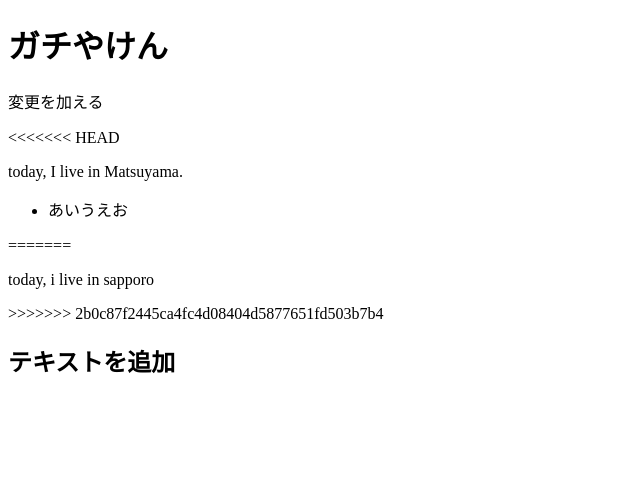
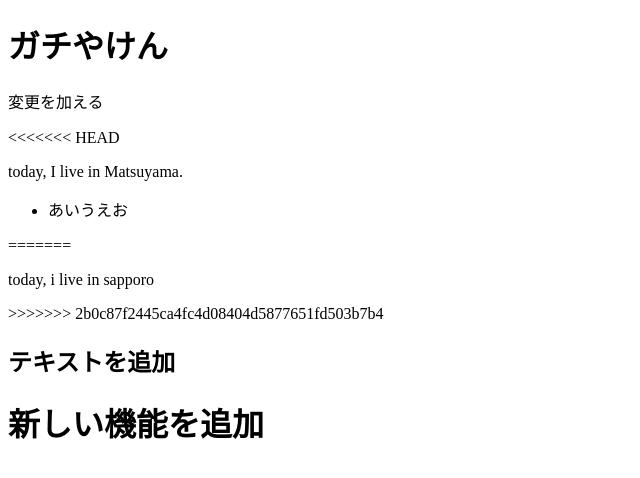
Before and after one commit to gatiweb/gatiweb, a plain HTML site: page index.html in a window 1280 px wide. Shown: the whole page, without its empty margins (0-640 px from the left). Drawn offline with Linux system fonts and the light colour scheme.

```diff
--- a/index.html
+++ b/index.html
@@ -16,5 +16,8 @@
     <p>today, i live in sapporo</p>
 >>>>>>> 2b0c87f2445ca4fc4d08404d5877651fd503b7b4
     <h2>テキストを追加</h2>
+    <div class="newfeature">
+        <h1>新しい機能を追加</h1>
+    </div>
   </body>
 </html>
```
Also changed, not shown: 1 other file.
